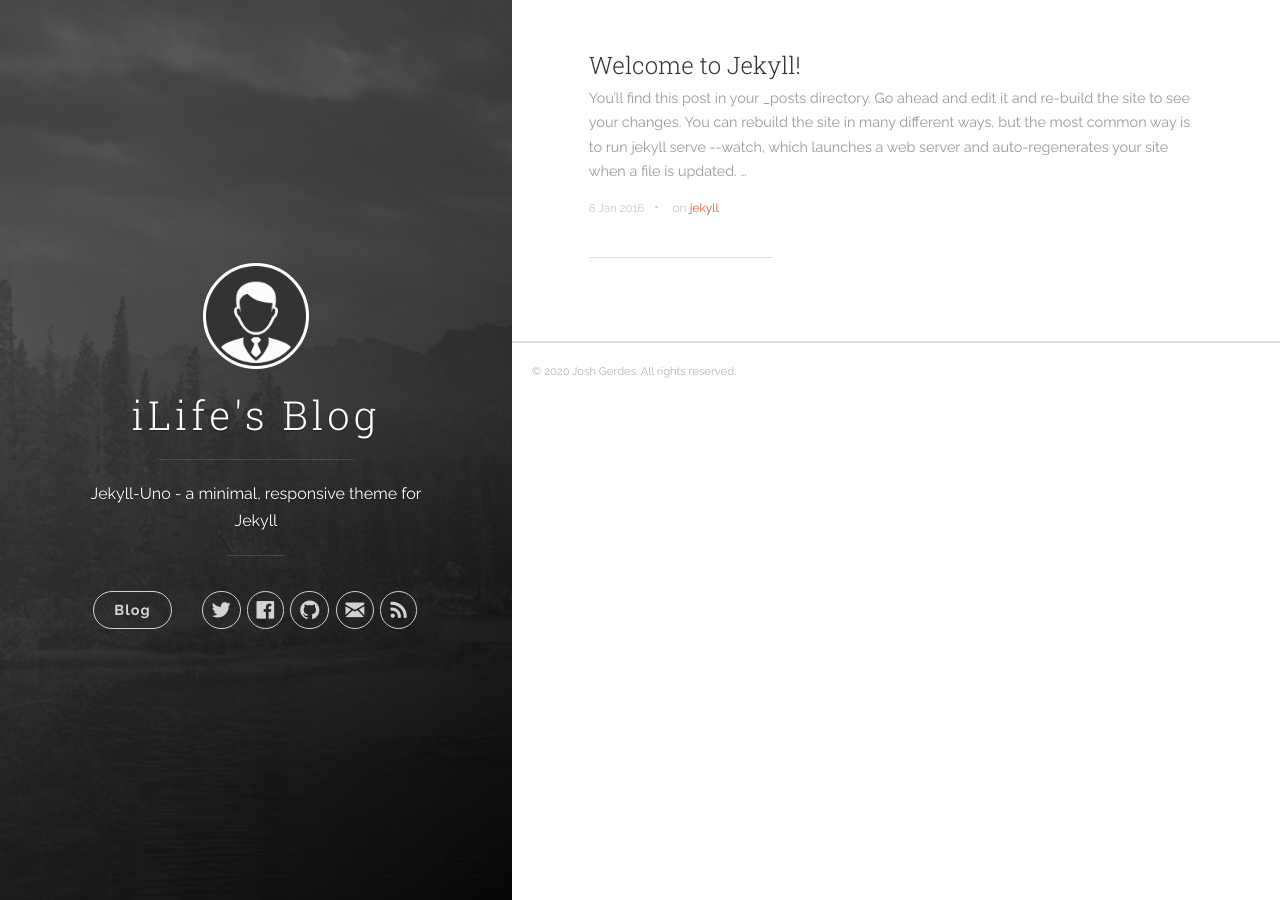
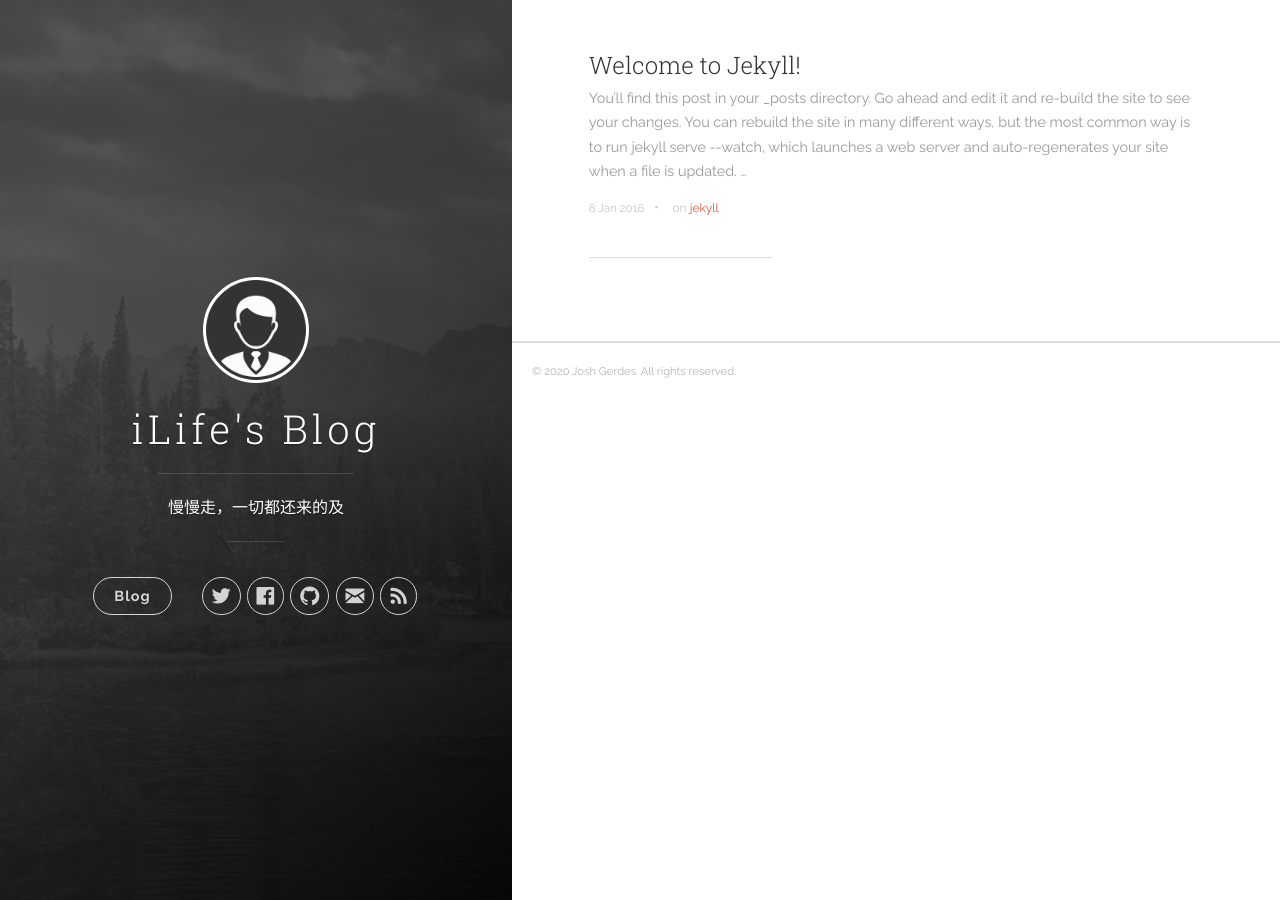
Before and after one commit to ilife-x/ilife-x.github.io, a Jekyll site: the page built from index.html, in a window 1280 px wide. Built offline with Jekyll 4.4.1, drawn with Linux system fonts in a browser that asks for light colours; the list of posts is cut into pages by our own code.

Commit message:
description

```diff
--- a/_config.yml
+++ b/_config.yml
@@ -1,6 +1,6 @@
 # Site settings
 title: iLife's Blog
-description: 'Jekyll-Uno - a minimal, responsive theme for Jekyll'
+description: '慢慢走，一切都还来的及'
 url: 'https://ilife-x.github.io'
 baseurl: ''
 # google_analytics: 'UA-XXXXXX-X'
```
